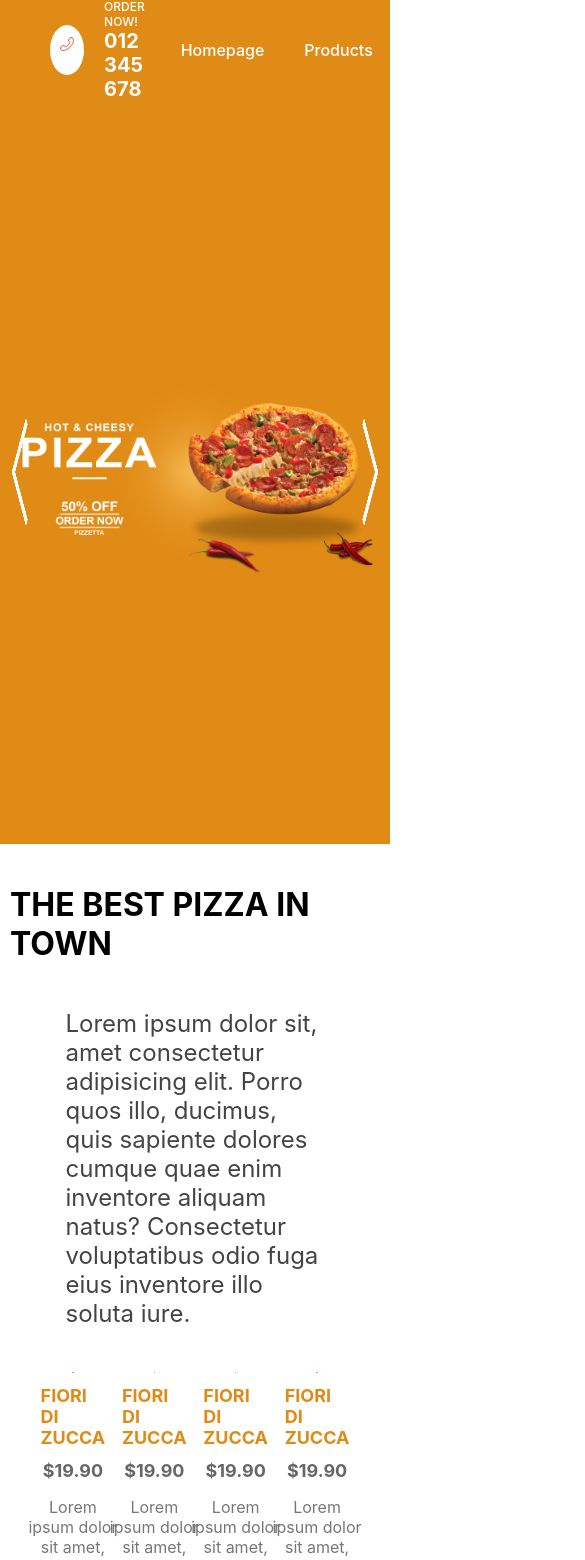
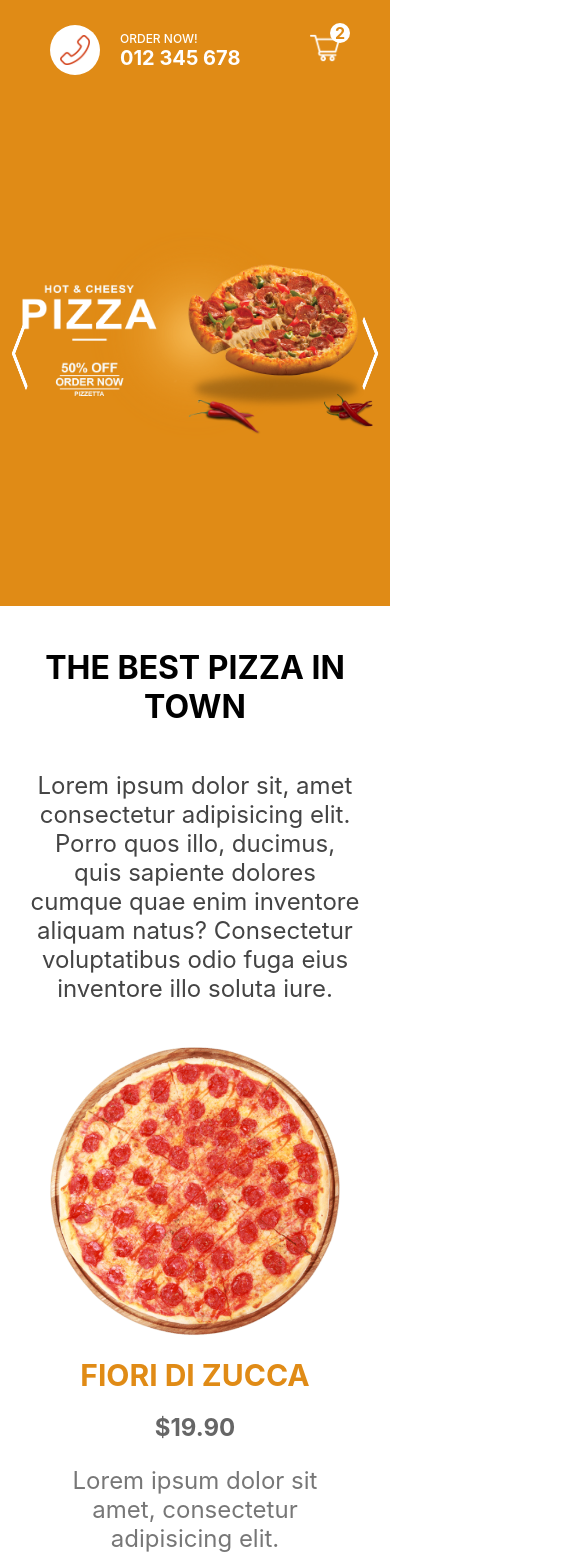
Before and after one commit to Alan-N-Pereira/Pizzetta, a Next.js app: page / in a window 390 px wide. Shown: the top 1560 px of the page, 585 px wide, since content can reach past the window. Built offline with nearby package versions, Linux system fonts and the light colour scheme.

Commit message:
Update style

```diff
--- a/styles/Featured.module.css
+++ b/styles/Featured.module.css
@@ -28,3 +28,10 @@
 	position: relative;
 	transition: all 1.5s ease-in-out;
 }
+
+@media screen and (max-width: 480px) {
+	.container {
+		padding-bottom: 10%;
+		height: 60vh;
+	}
+}
--- a/styles/Footer.module.css
+++ b/styles/Footer.module.css
@@ -36,3 +36,26 @@
 .motto {
 	color: rgb(211, 211, 211);
 }
+
+@media screen and (max-width: 480px) {
+	.container {
+		height: auto;
+		text-align: center;
+	}
+
+	.item:first-child {
+		display: none;
+	}
+
+	.item {
+		flex-direction: column;
+	}
+
+	.title {
+		font-size: 30px;
+	}
+
+	.text {
+		font-size: 20px;
+	}
+}
--- a/styles/Navbar.module.css
+++ b/styles/Navbar.module.css
@@ -79,3 +79,13 @@
 	font-weight: bold;
 	color: #e08b16;
 }
+
+@media screen and (max-width: 480px) {
+	.item:nth-child(2) {
+		display: none;
+	}
+
+	.item:nth-child(1) {
+		flex: 3;
+	}
+}
--- a/styles/Order.module.css
+++ b/styles/Order.module.css
@@ -48,6 +48,11 @@
 	opacity: 0.3;
 }
 
+.notDone .checkedIcon,
+.inProgress .checkedIcon {
+	display: none;
+}
+
 .right {
 	flex: 1;
 }
--- a/styles/PizzaCard.module.css
+++ b/styles/PizzaCard.module.css
@@ -25,3 +25,18 @@
 	text-align: center;
 	color: #777;
 }
+
+@media screen and (max-width: 480px) {
+	.container {
+		width: 100%;
+	}
+
+	.title {
+		font-size: 30px;
+	}
+
+	.price,
+	.desc {
+		font-size: 24px;
+	}
+}
--- a/styles/Product.module.css
+++ b/styles/Product.module.css
@@ -96,3 +96,47 @@
 	font-weight: 500;
 	cursor: pointer;
 }
+
+@media screen and (max-width: 480px) {
+	.container {
+		height: auto;
+		text-align: center;
+		flex-direction: column;
+		margin-top: 40px;
+	}
+
+	.imgContainer {
+		width: 50vh;
+		height: 50vh;
+	}
+
+	.title {
+		margin-top: 5px;
+	}
+
+	.sizes {
+		width: 100%;
+		padding: 0px 20px;
+		margin: 30px 0;
+	}
+
+	.ingredients {
+		flex-direction: column;
+	}
+
+	.option {
+		margin: 10px;
+		font-size: 18px;
+	}
+
+	.checkbox {
+		width: 25px;
+		height: 25px;
+	}
+
+	.quantity,
+	.button {
+		height: 50px;
+		padding: 10px 20px;
+	}
+}
--- a/styles/ProductList.module.css
+++ b/styles/ProductList.module.css
@@ -18,3 +18,14 @@
 	align-items: center;
 	flex-wrap: wrap;
 }
+
+@media screen and (max-width: 480px) {
+	.title {
+		text-align: center;
+	}
+
+	.desc {
+		width: 90%;
+		text-align: center;
+	}
+}
```
